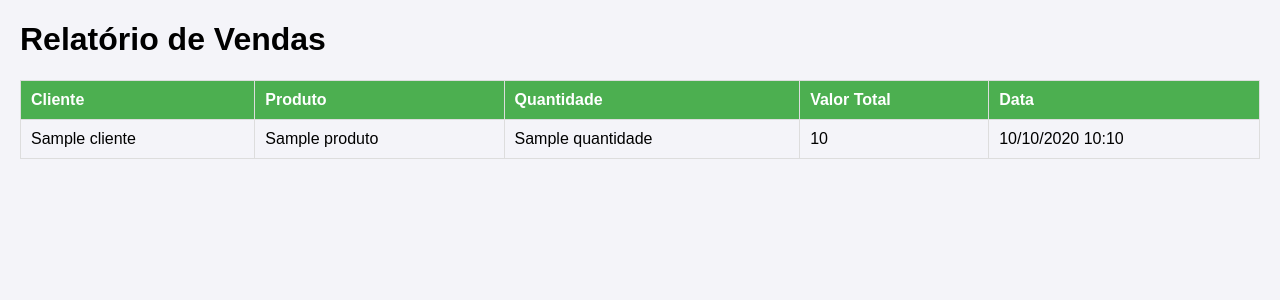
After one commit to braulefernandes/Microsservi-o-Relat-rio, a Django app: template relatorio/relatorioGeral/templates/usuarios/relatorioVendas.html in a window 1280 px wide. The commit adds this page. Shown: the top 300 px of the page. Run offline with Django 3.2, Linux system fonts and the light colour scheme; the template is opened without the code that fills it: most values are stand-ins (such as "Sample title", 1, 10 or a date in 2020).

Commit message:
avanço no projeto

```diff
--- a/relatorio/relatorio/urls.py
+++ b/relatorio/relatorio/urls.py
@@ -5,6 +5,7 @@ from relatorioGeral import views
 urlpatterns = [
     #rota, view responsavel, nome de referencia
     #usuarios.com
-    path('', views.home, name='relatorioGeral'),
-    path('relatorio_vendas/', views.relatorio_vendas, name='relatorio_vendas')
+    path('', views.relatorioGeral, name='relatorioGeral'),
+    path('relatorioVendas', views.relatorioVendas, name='relatorioVendas'),
+    path('relatorioEstoque', views.relatorioEstoque, name='relatorioEstoque'),
 ]
--- /dev/null
+++ b/relatorio/relatorioGeral/templates/usuarios/relatorioVendas.html
@@ -0,0 +1,64 @@
+<!doctype html>
+<html lang="en">
+<head>
+    <meta charset="utf-8">
+    <meta name="viewport" content="width=device-width, initial-scale=1">
+    <title>Relatório de Vendas</title>
+    <style>
+        body {
+            font-family: Arial, sans-serif;
+            margin: 20px;
+            background-color: #f4f4f9;
+        }
+        table {
+            width: 100%;
+            border-collapse: collapse;
+            margin-top: 20px;
+        }
+        table, th, td {
+            border: 1px solid #ddd;
+        }
+        th, td {
+            padding: 10px;
+            text-align: left;
+        }
+        th {
+            background-color: #4CAF50;
+            color: white;
+        }
+        tr:nth-child(even) {
+            background-color: #f2f2f2;
+        }
+    </style>
+</head>
+<body>
+    <h1>Relatório de Vendas</h1>
+
+    {% if vendas %}
+    <table>
+        <thead>
+            <tr>
+                <th>Cliente</th>
+                <th>Produto</th>
+                <th>Quantidade</th>
+                <th>Valor Total</th>
+                <th>Data</th>
+            </tr>
+        </thead>
+        <tbody>
+            {% for venda in vendas %}
+            <tr>
+                <td>{{ venda.cliente }}</td>
+                <td>{{ venda.produto }}</td>
+                <td>{{ venda.quantidade }}</td>
+                <td>{{ venda.valor_total }}</td>
+                <td>{{ venda.data|date:"d/m/Y H:i" }}</td>
+            </tr>
+            {% endfor %}
+        </tbody>
+    </table>
+    {% else %}
+    <p>Nenhuma venda registrada.</p>
+    {% endif %}
+</body>
+</html>
```
Also changed, not shown: relatorio/relatorio/settings.py (+6 -2 lines), relatorio/relatorioGeral/models.py (+29 -5 lines), relatorio/relatorioGeral/services.py (added, +47 -0 lines), relatorio/relatorioGeral/templates/usuarios/relatorioEstoque.html (added, +15 -0 lines), relatorio/relatorioGeral/templates/usuarios/relatorioGeral.html (+10 -5 lines), relatorio/relatorioGeral/views.py (+7 -4 lines).
